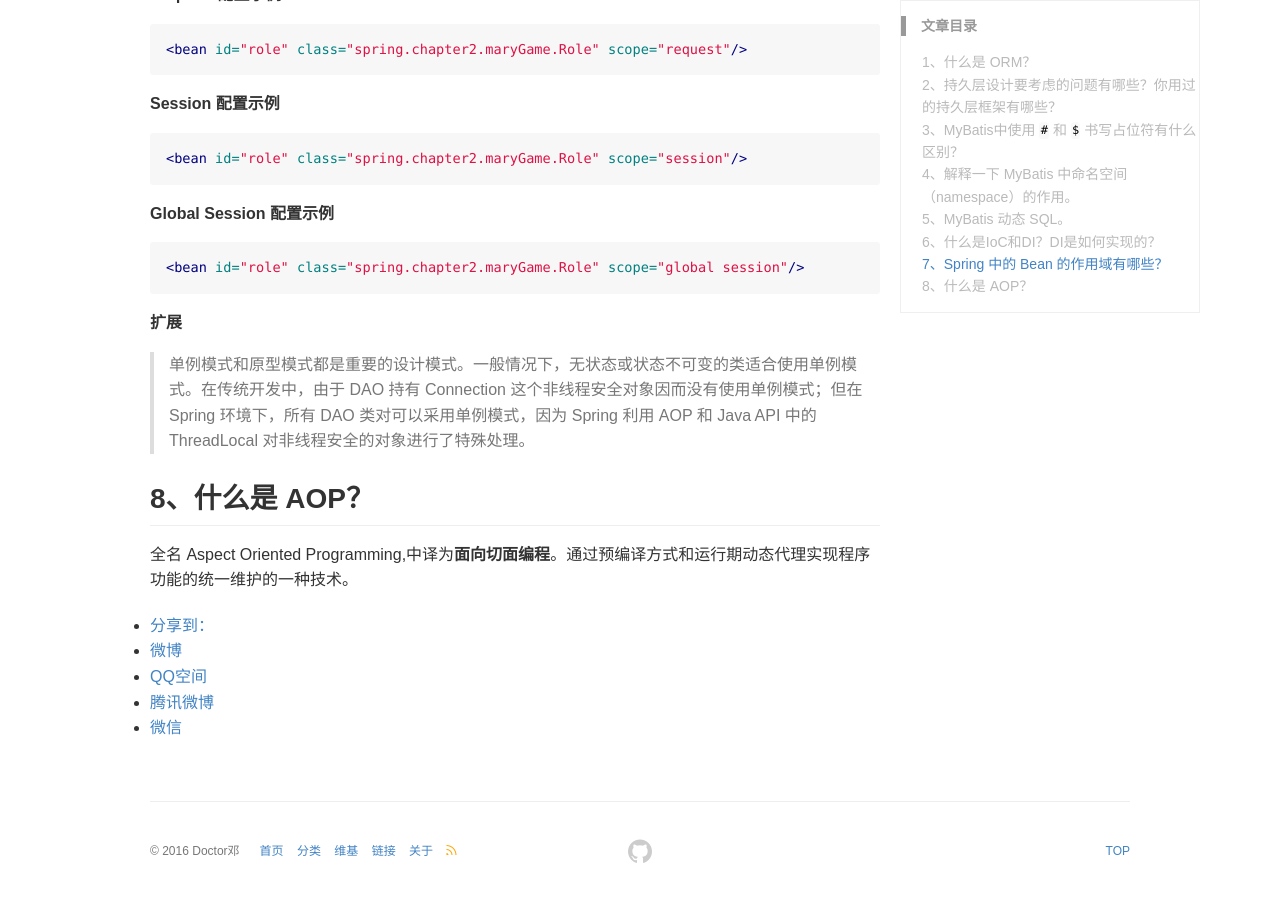
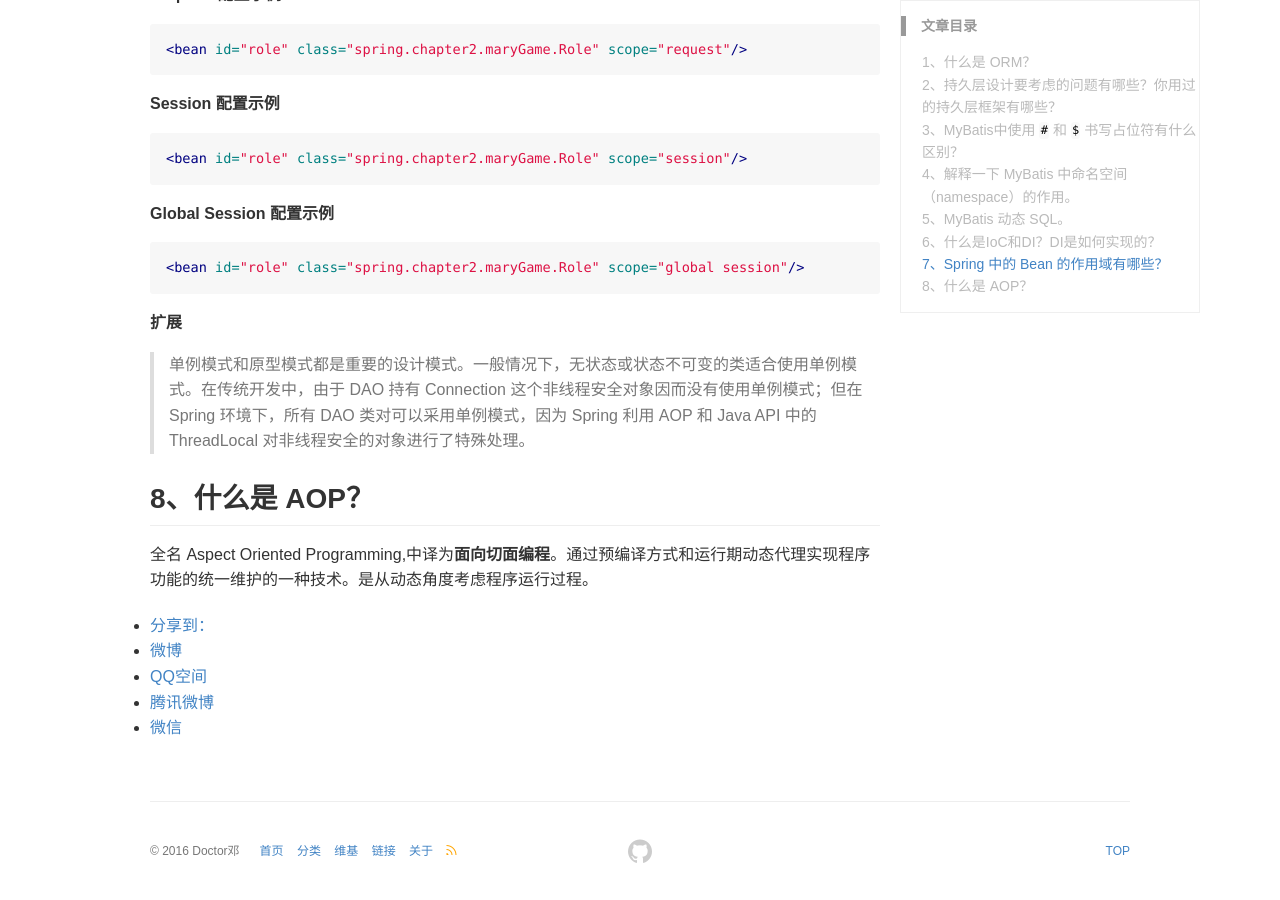
Before and after one commit to DoctorDeng/DoctorDeng.github.io, a Jekyll site: the page built from _posts/2016-09-18-java-SSM.md, in a window 1280 px wide and 900 px high, scrolled down 4790 px. Built offline with Jekyll 4.4.1, drawn with Linux system fonts in a browser that asks for light colours; comment, search, counter and statistics services are not loaded.

Commit message:
modify file

```diff
--- a/_posts/2016-09-18-java-SSM.md
+++ b/_posts/2016-09-18-java-SSM.md
@@ -192,4 +192,4 @@ IoC 叫控制反转，是 Inversion of Control 的缩写，DI（Dependency Injec
 > 单例模式和原型模式都是重要的设计模式。一般情况下，无状态或状态不可变的类适合使用单例模式。在传统开发中，由于 DAO 持有 Connection 这个非线程安全对象因而没有使用单例模式；但在 Spring 环境下，所有 DAO 类对可以采用单例模式，因为 Spring 利用 AOP 和 Java API 中的 ThreadLocal 对非线程安全的对象进行了特殊处理。
 
 ## 8、什么是 AOP？
-全名 Aspect Oriented Programming,中译为**面向切面编程**。通过预编译方式和运行期动态代理实现程序功能的统一维护的一种技术。
+全名 Aspect Oriented Programming,中译为**面向切面编程**。通过预编译方式和运行期动态代理实现程序功能的统一维护的一种技术。是从动态角度考虑程序运行过程。
```
